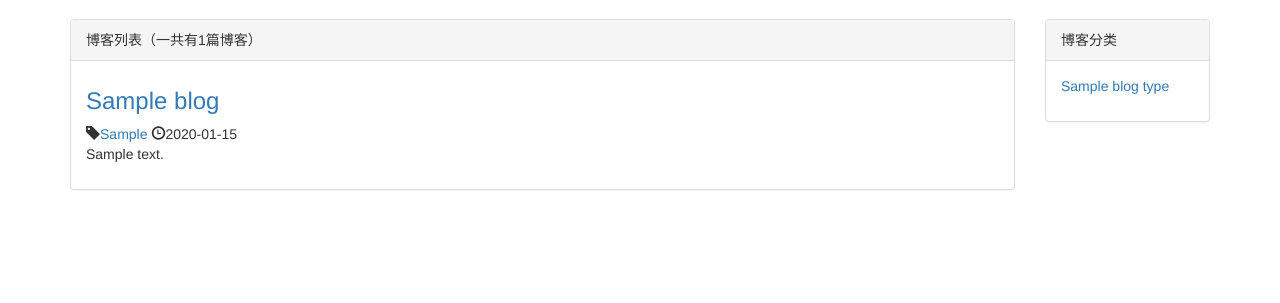
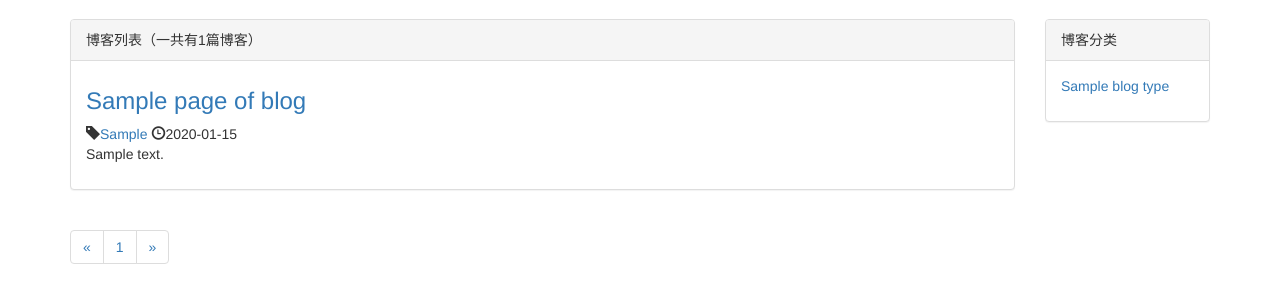
Before and after one commit to KingVast/EasyBlog, a Django app: template mysite/blog/templates/blog/blog_list.html in a window 1280 px wide. Shown: the part 51-354 px from the top of the page. Run offline with Django 3.2, Linux system fonts and the light colour scheme; the template is opened without the code that fills it: most values are stand-ins (such as "Sample title", 1, 10 or a date in 2020); some libraries are stand-ins or nearby versions.

Commit message:
加入分页

```diff
--- a/mysite/blog/templates/blog/blog_list.html
+++ b/mysite/blog/templates/blog/blog_list.html
@@ -16,9 +16,9 @@
         <div class="row">
             <div class="col-xs-12 col-sm-8 col-md-9 col-lg-10">
                 <div class="panel panel-default">
-                    <div class="panel-heading">{% block blog_list_title %} 博客列表（一共有{{ blogs|length }}篇博客）{% endblock  %}</div>
+                    <div class="panel-heading">{% block blog_list_title %} 博客列表（一共有{{ page_of_blogs.paginator.count }}篇博客）{% endblock  %}</div>
                     <div class="panel-body">
-                        {% for blog in blogs %}
+                        {% for blog in page_of_blogs.object_list %}
                             <div class="blog">
                                 <a href="{% url 'blog_detail' blog.pk %}"><h3>{{ blog.title }}</h3></a>
                                 <p class="blog-info">
@@ -33,6 +33,33 @@
                             </div>
                         {% endfor %}
                     </div>
+                </div>
+                <div>
+                    <ul class="pagination">
+                        <li>
+                            {% if page_of_blogs.has_previous %}
+                                <a href="?page={{ page_of_blogsprevious_page_number }}" aria-label="Previous">
+                                    <span aria-hidden="true">&laquo;</span>
+                                </a>
+                            {% else %}
+                                <span aria-hidden="true">&laquo;</span>
+                            {% endif %}
+                        </li>
+
+                        {% for page_num in page_of_blogs.paginator.page_range %}
+                            <li><a href="?page={{ page_num }}">{{ page_num }}</a></li>
+                        {% endfor %}
+
+                        <li>
+                            {% if page_of_blogs.has_next %}
+                                <a href="?page={{ page_of_blogs.next_page_number }}" aria-label="Next">
+                                    <span aria-hidden="true">&raquo;</span>
+                                </a>
+                            {% else %}
+                                <span aria-hidden="true">&raquo;</span>
+                            {% endif %}
+                        </li>
+                    </ul>
                 </div>
             </div>
             <div class="hidden-xs col-sm-4 col-md-3 col-lg-2">
```
Also changed, not shown: mysite/blog/views.py (+7 -1 lines).
